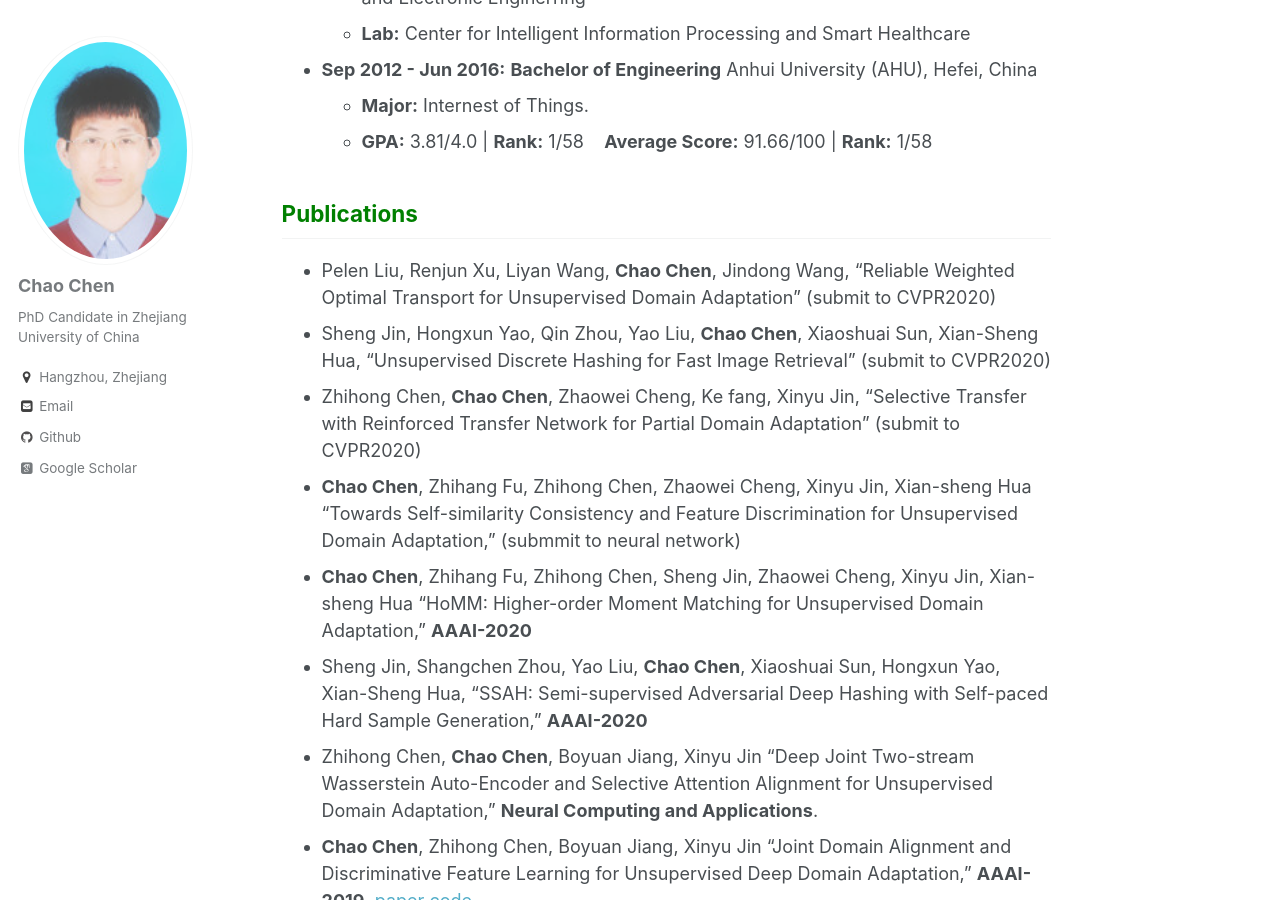
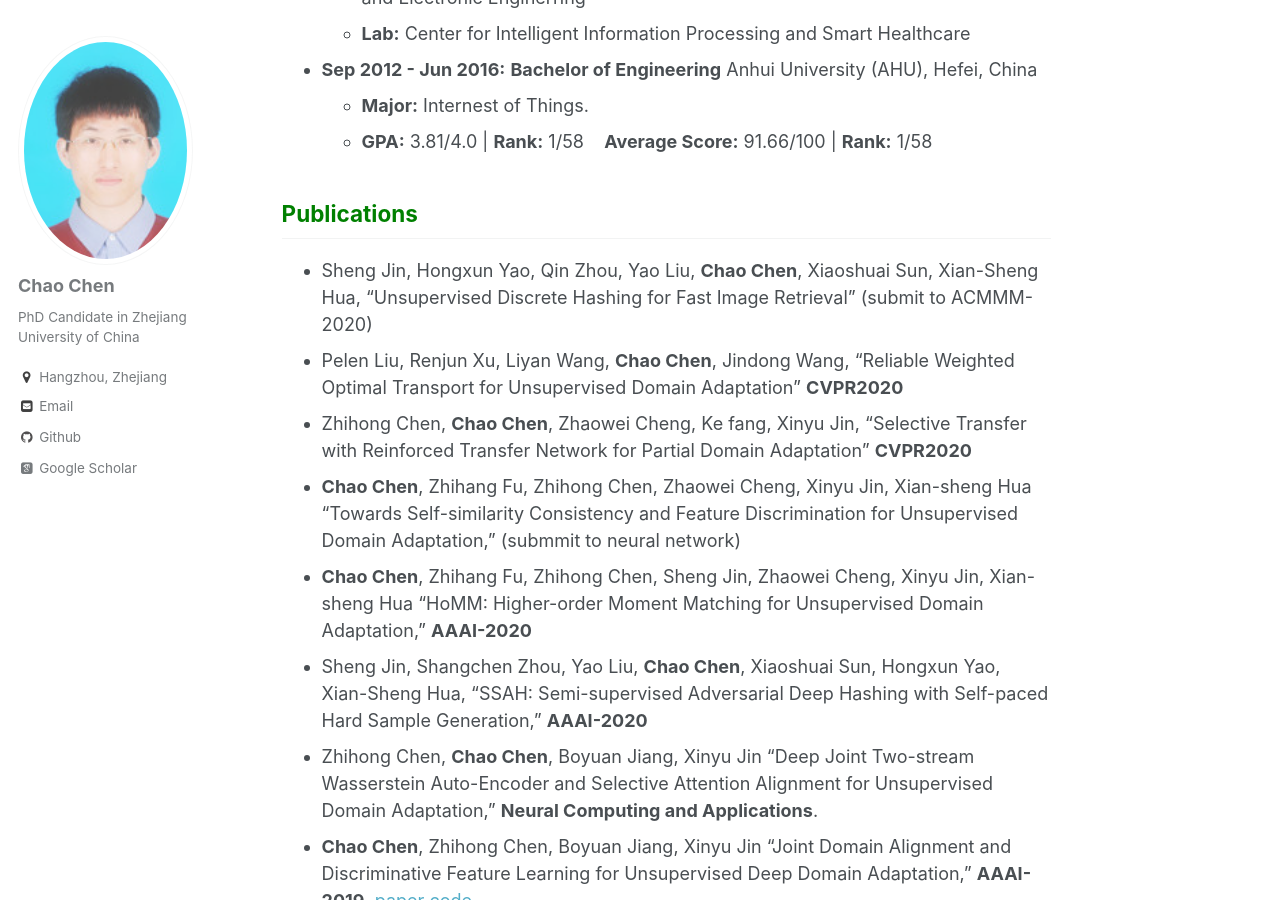
Before and after one commit to chenchao666/chenchao666.github.io, a Jekyll site: the page built from _pages/about.md, in a window 1280 px wide and 900 px high, scrolled down 711 px. Built offline with Jekyll 4.4.1, drawn with Linux system fonts in a browser that asks for light colours; some web fonts are replaced.

Commit message:
Update about.md

```diff
--- a/_pages/about.md
+++ b/_pages/about.md
@@ -25,10 +25,10 @@ My research interests cover a range of issues : **Statistics and Optimization**,
   - **GPA:** 3.81/4.0 \| **Rank:** 1/58 &nbsp;&nbsp; **Average Score:** 91.66/100 \| **Rank:** 1/58
 
 ## <span style="color: green"> Publications </span>
-* Pelen Liu, Renjun Xu, Liyan Wang, **Chao Chen**, Jindong Wang, "Reliable Weighted Optimal Transport for Unsupervised Domain Adaptation" (submit to CVPR2020)
-* Sheng Jin, Hongxun Yao, Qin Zhou, Yao Liu, **Chao Chen**, Xiaoshuai Sun, Xian-Sheng Hua, "Unsupervised Discrete Hashing for Fast Image Retrieval" (submit to CVPR2020)
+* Sheng Jin, Hongxun Yao, Qin Zhou, Yao Liu, **Chao Chen**, Xiaoshuai Sun, Xian-Sheng Hua, "Unsupervised Discrete Hashing for Fast Image Retrieval" (submit to ACMMM-2020)
+* Pelen Liu, Renjun Xu, Liyan Wang, **Chao Chen**, Jindong Wang, "Reliable Weighted Optimal Transport for Unsupervised Domain Adaptation" **CVPR2020**
 * Zhihong Chen, **Chao Chen**, Zhaowei Cheng, Ke fang, Xinyu Jin, "Selective Transfer with Reinforced Transfer Network
-for Partial Domain Adaptation" (submit to CVPR2020)
+for Partial Domain Adaptation"  **CVPR2020**
 * **Chao Chen**, Zhihang Fu, Zhihong Chen, Zhaowei Cheng, Xinyu Jin, Xian-sheng Hua "Towards Self-similarity Consistency and Feature Discrimination for Unsupervised Domain Adaptation," (submmit to neural network)
 * **Chao Chen**, Zhihang Fu, Zhihong Chen, Sheng Jin, Zhaowei Cheng, Xinyu Jin, Xian-sheng Hua "HoMM: Higher-order Moment Matching for Unsupervised Domain Adaptation," **AAAI-2020**
 * Sheng Jin, Shangchen Zhou, Yao Liu, **Chao Chen**, Xiaoshuai Sun, Hongxun Yao, Xian-Sheng Hua, "SSAH: Semi-supervised Adversarial Deep Hashing with Self-paced Hard Sample Generation," **AAAI-2020**
```
